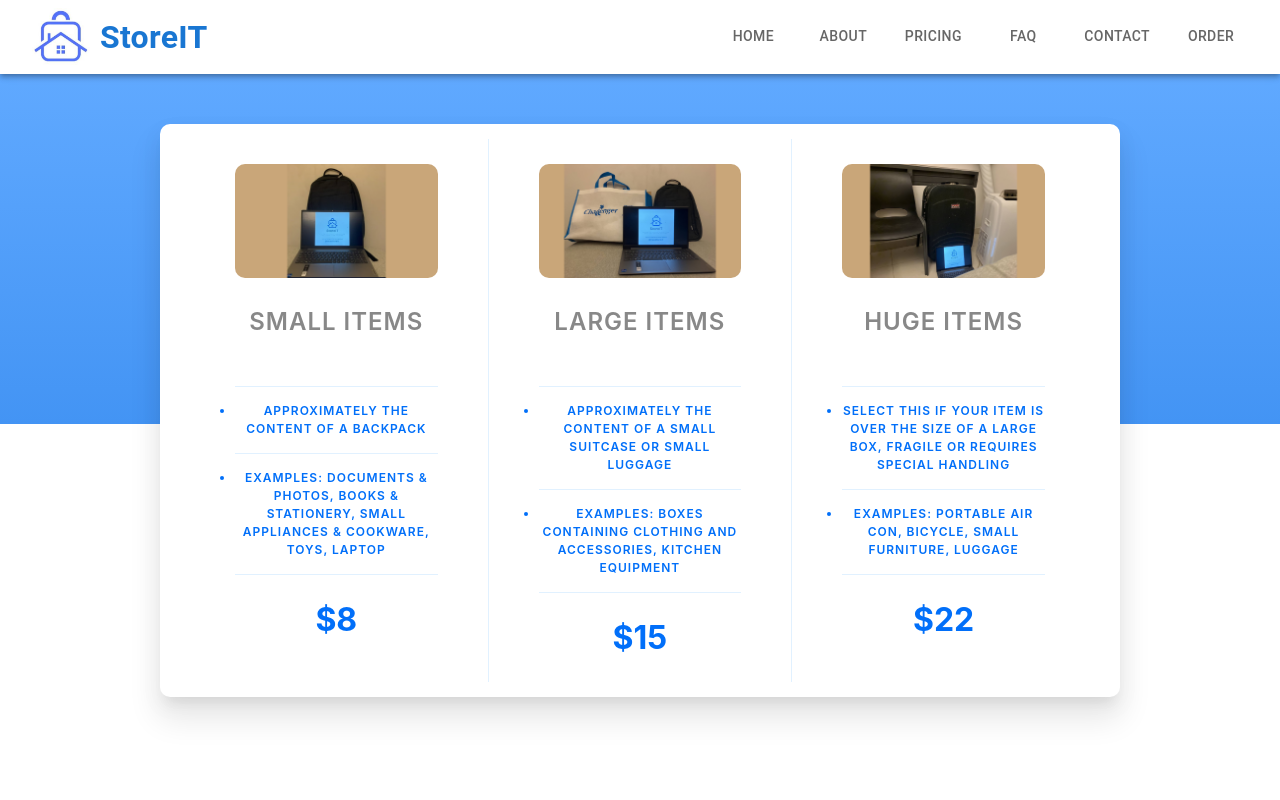
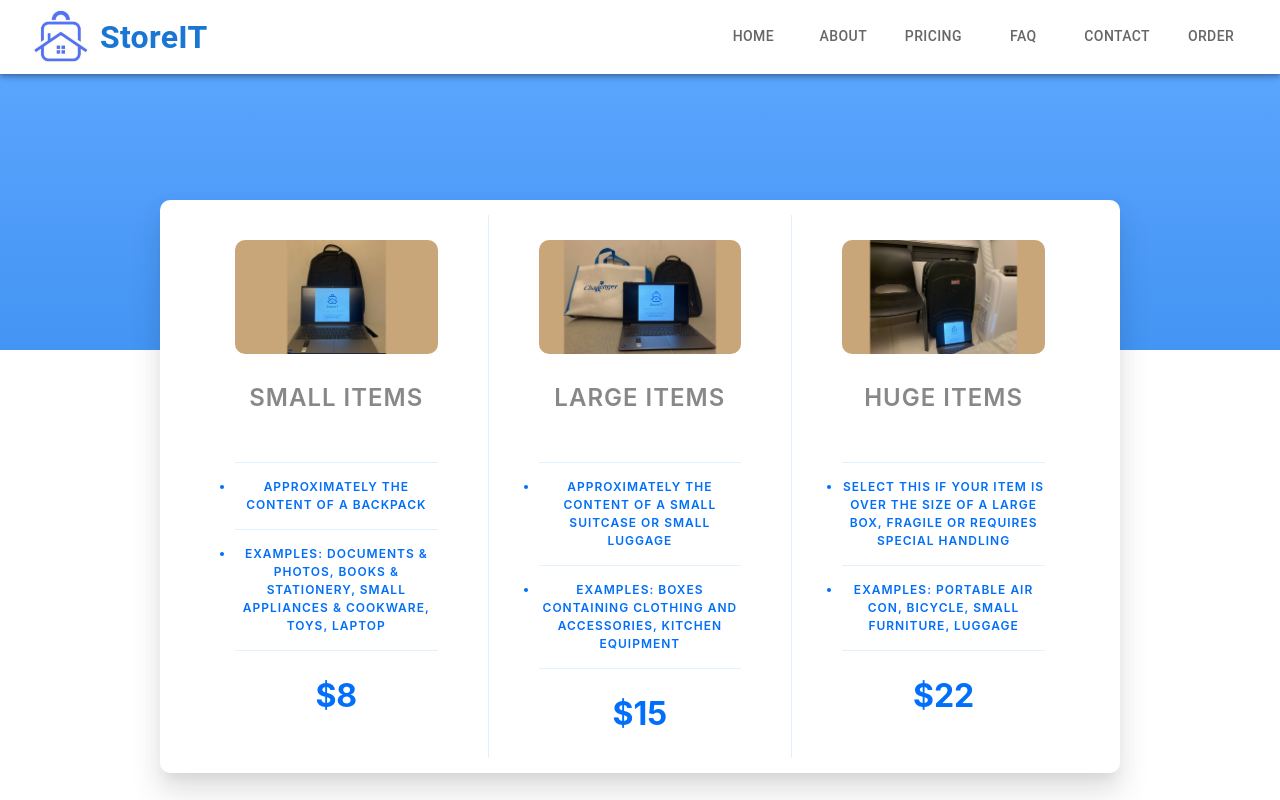
Before and after one commit to Melvin-Leo2000/StoreIT, a React (Create React App) app in the folder frontend/: page /pricing in a window 1280 px wide. Built offline with nearby package versions, Linux system fonts and the light colour scheme.

Commit message:
adjusted paddings and nav bar

```diff
--- a/frontend/src/components/Navbar.jsx
+++ b/frontend/src/components/Navbar.jsx
@@ -12,7 +12,7 @@ function Navbar() {
 
     return (
 
-        <AppBar sx={{bgcolor: "transparent", position: "sticky"}}>
+        <AppBar component="nav" sx={{bgcolor: "white"}}>
             <Toolbar>
                 <IconButton style={{ backgroundColor: 'transparent' }} onClick={() => {
                         navigate("/")
--- a/frontend/src/pages/Home.css
+++ b/frontend/src/pages/Home.css
@@ -1,6 +1,6 @@
 :root {
-    --primary-color: #2A81DF;
-    --secondary-color: #76B3ED;
+  --primary-color: #2a81df;
+  --secondary-color: #76b3ed;
   --overlay-color: rgba(0, 0, 0, 0.7);
 }
 
@@ -11,31 +11,28 @@
 }
 
 .homepage {
-    font-family: 'Catamaran', sans-serif;
+  font-family: "Catamaran", sans-serif;
   line-height: 1.6;
   color: #333;
   font-size: 1.1rem;
 }
 
-  .section-a-h1{
+.section-a-h1 {
   line-height: 1;
 }
 
-  .section-c-h2{
+.section-c-h2 {
   line-height: 1;
 }
 
-  .text-5{
+.text-5 {
   line-height: 1.2;
 }
 
-  .text-2{
+.text-2 {
   line-height: 1;
   padding-bottom: 50px;
 }
-
-
-
 
 .section-a-image {
   width: 130%;
@@ -50,6 +47,7 @@
 /*section a code */
 .section-a {
   margin: 2rem 0;
+  padding-top: 100px;
   padding-bottom: 150px;
 }
 
@@ -68,11 +66,10 @@
 
 .section-a p {
   margin: 2rem 0;
-    color: #326FA9;
+  color: #326fa9;
   font-size: 2rem;
   padding-bottom: 1rem;
 }
-
 
 /*button code*/
 
@@ -92,12 +89,12 @@
   background: var(--secondary-color);
 }
 
-
 /* section b*/
 
 .section-b {
   position: relative;
-    background: url('https://www.priceselfstorage.com/blog/wp-content/uploads/2015/12/stacked-labeled-boxes.jpg') no-repeat bottom center/cover;
+  background: url("https://www.priceselfstorage.com/blog/wp-content/uploads/2015/12/stacked-labeled-boxes.jpg")
+    no-repeat bottom center/cover;
   height: 800px;
 }
 
@@ -123,7 +120,7 @@
   margin-top: 1rem;
 }
 
-  .mt-1{
+.mt-1 {
   padding-top: 30px;
 }
 
@@ -134,24 +131,23 @@
   padding-right: 3rem;
 }
 
-
 /* section c*/
 
-  .section-c-h1{
-    font-family: 'Catamaran', sans-serif;
+.section-c-h1 {
+  font-family: "Catamaran", sans-serif;
   color: var(--primary-color);
   font-size: 3rem;
-    padding-top:30px;
+  padding-top: 30px;
   text-align: center;
   padding-bottom: 30px;
 }
 
-  .section-c-p{
+.section-c-p {
   text-align: center;
   line-height: 1.4;
 }
 
-  .section-c-h2{
+.section-c-h2 {
   color: var(--primary-color);
   font-size: 1.3rem;
   text-align: center;
@@ -173,7 +169,7 @@
 }
 
 .feature-container p {
-    color: #326FA9;
+  color: #326fa9;
   text-align: center;
   line-height: 1.4;
   margin-bottom: 15px;
@@ -183,8 +179,6 @@
   width: 100%;
   margin-bottom: 15px;
 }
-
-
 
 /*mobile responsiveness */
 
--- a/frontend/src/pages/Order.jsx
+++ b/frontend/src/pages/Order.jsx
@@ -58,6 +58,7 @@ function Order() {
         flexDirection={"column"}
         width= "100%"
         height="100%"
+        padding={10}
     >
         <Box display="flex" margin= "auto" padding={2}>
             <Typography fontWeight={'bold'} variant='h4' fontFamily={"dancing script"}>
--- a/frontend/src/pages/Pricing.css
+++ b/frontend/src/pages/Pricing.css
@@ -2,10 +2,12 @@
 
 html {
   box-sizing: border-box;
-    font-family: 'Open Sans', sans-serif;
+  font-family: "Open Sans", sans-serif;
 }
 
-  *, *:before, *:after {
+*,
+*:before,
+*:after {
   box-sizing: inherit;
 }
 
@@ -16,11 +18,11 @@ html {
 }
 
 .background::after {
-    content: '';
-    background: #2A81DF;
+  content: "";
+  background: #2a81df;
   background: -moz-linear-gradient(top, #60a9ff 0%, #4394f4 100%);
-    background: -webkit-linear-gradient(top, #60a9ff 0%,#4394f4 100%);
-    background: linear-gradient(to bottom, #60a9ff 0%,#4394f4 100%);
+  background: -webkit-linear-gradient(top, #60a9ff 0%, #4394f4 100%);
+  background: linear-gradient(to bottom, #60a9ff 0%, #4394f4 100%);
   filter: progid:DXImageTransform.Microsoft.gradient( startColorstr='#60a9ff', endColorstr='#4394f4',GradientType=0 );
   height: 350px;
   left: 0;
@@ -38,7 +40,7 @@ html {
 
 .pricing-container {
   margin: 0 auto;
-    padding: 50px 0 0;
+  padding: 200px 0 0;
   max-width: 960px;
   width: 100%;
 }
@@ -53,7 +55,8 @@ html {
 }
 
 .pricing-table {
-    box-shadow: 0px 10px 13px -6px rgba(0, 0, 0, 0.08), 0px 20px 31px 3px rgba(0, 0, 0, 0.09), 0px 8px 20px 7px rgba(0, 0, 0, 0.02);
+  box-shadow: 0px 10px 13px -6px rgba(0, 0, 0, 0.08),
+    0px 20px 31px 3px rgba(0, 0, 0, 0.09), 0px 8px 20px 7px rgba(0, 0, 0, 0.02);
   display: flex;
   flex-direction: column;
 }
@@ -98,7 +101,9 @@ html {
 }
 
 .pricing-img:hover {
-    transform: scale(1.5); /* (150% zoom - Note: if the zoom is too large, it will go outside of the viewport) */
+  transform: scale(
+    1.5
+  ); /* (150% zoom - Note: if the zoom is too large, it will go outside of the viewport) */
 }
 
 .pricing-header {
@@ -108,7 +113,7 @@ html {
 }
 
 .pricing-features {
-    color: #016FF9;
+  color: #016ff9;
   font-weight: 600;
   letter-spacing: 1px;
   margin: 50px 0 25px;
@@ -126,7 +131,7 @@ html {
 }
 
 .pricing-price {
-    color: #016FF9;
+  color: #016ff9;
   display: block;
   font-size: 32px;
   font-weight: 700;
```
Lines whose indentation alone changed are shown as unchanged.
